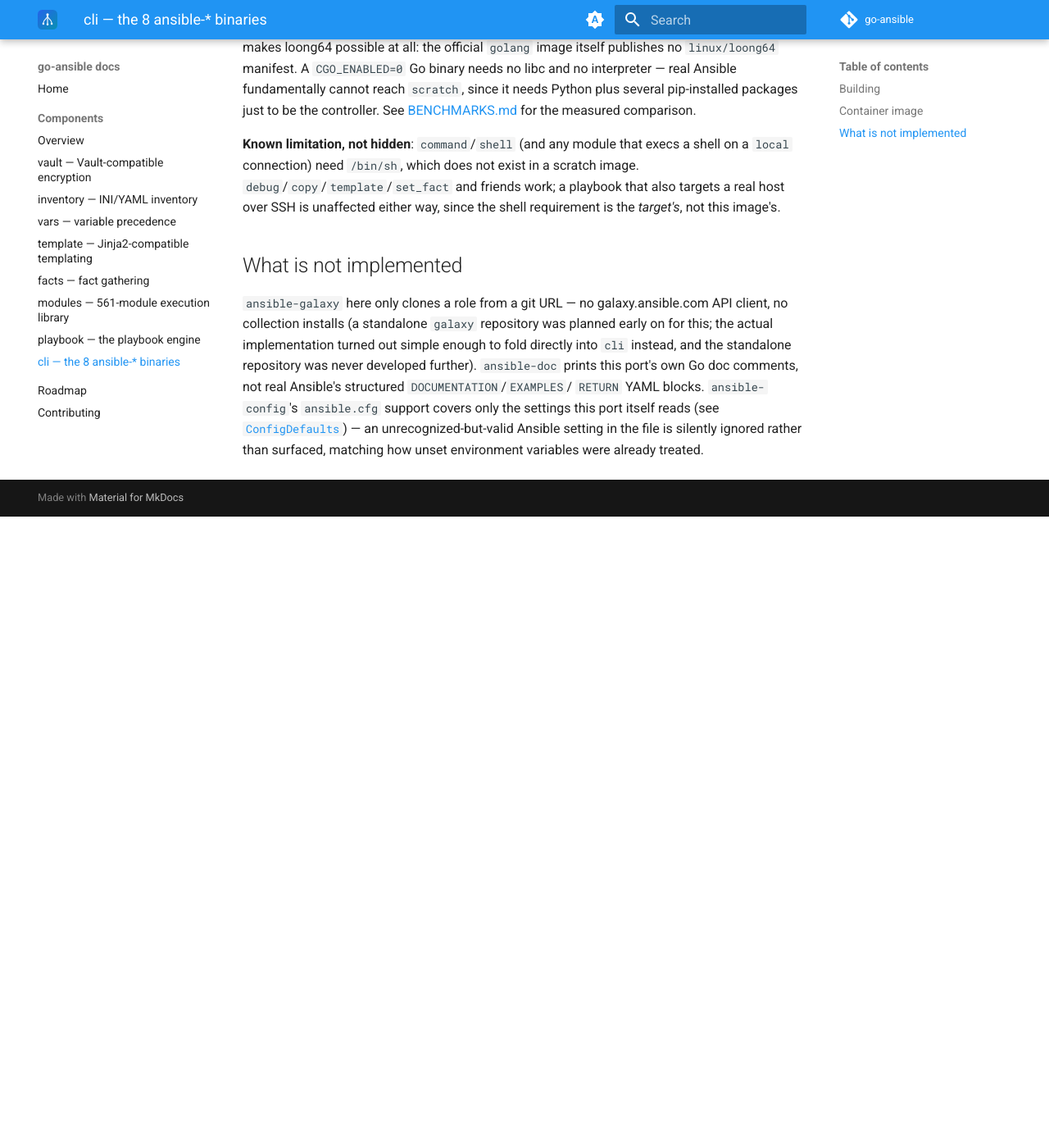
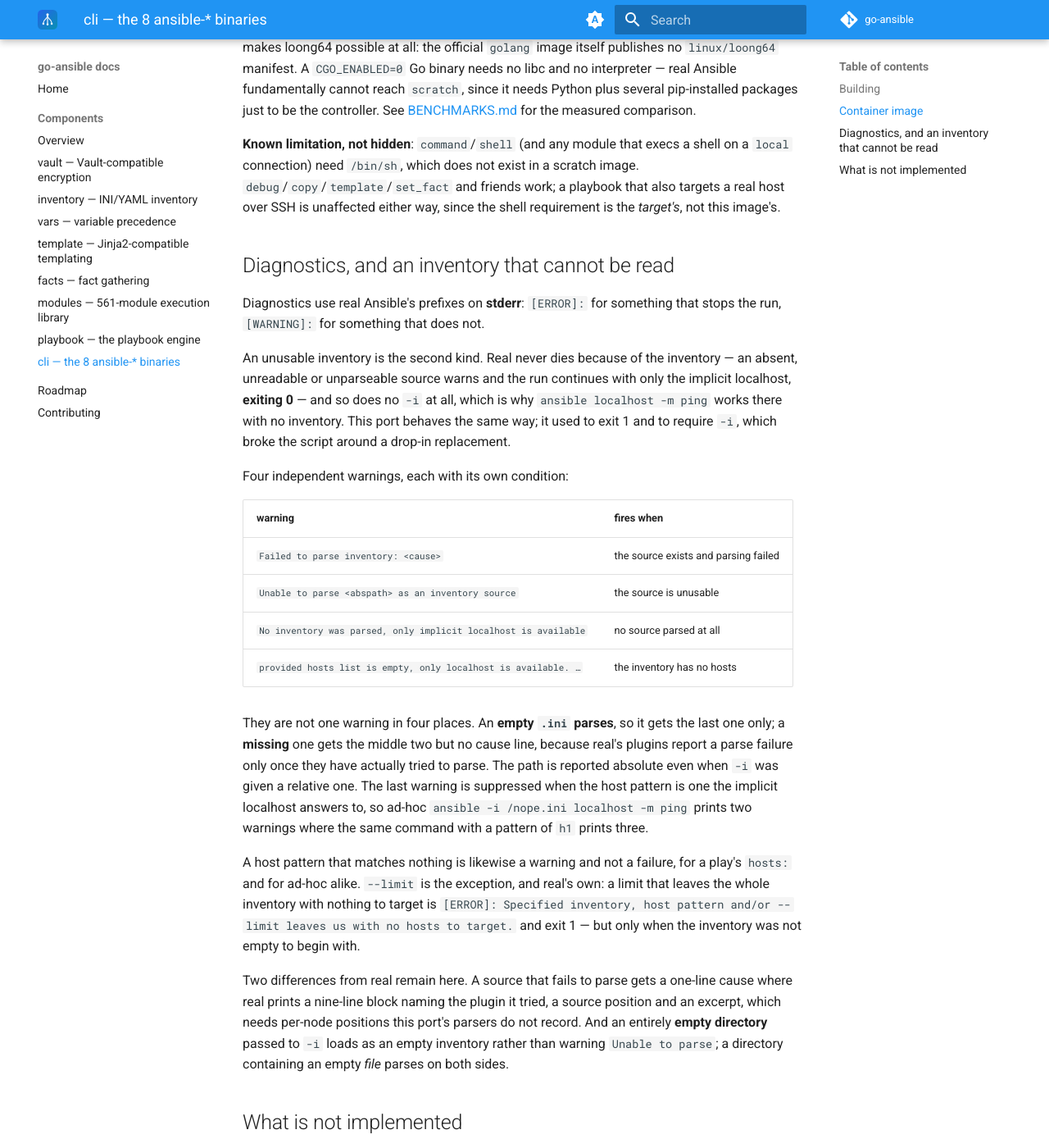
Before and after one commit to go-ansible/docs, an MkDocs documentation site: the page built from docs/components/cli.md, in a window 1280 px wide and 1400 px high, scrolled down 1451 px. Shown: the whole window at 82% size. Built offline with MkDocs 1.6.1 and Material for MkDocs 9.7.7, drawn with Linux system fonts in a browser that asks for light colours; the version menu is left out; before the commit the page ends 2081 px from its top, so only the background shows below that.

Commit message:
Document the inventory warnings and the diagnostic prefixes (#51)
An unusable inventory is a warning here now, not a fatal error, and -i
is optional -- matching real Ansible, which never dies because of the
inventory and runs on the implicit localhost instead.

cli.md gives the four warnings with the condition each one has, because
they are not one warning in four places: an empty .ini parses and gets
only the empty-hosts warning, while a missing one gets two others and
no cause line. It also names the two remaining differences: the
one-line parse cause where real prints a nine-line block with a source
position, and an empty directory that loads as an empty inventory
rather than warning.

playbook.md documents Warner and says why it is not a Callback -- a
callback reports progress to the run's output stream, a warning is
about the run's inputs and goes to stderr -- and why it deduplicates.

inventory.md documents MatchReport and the two-part rule behind it: a
term is reported when it matched no host AND no group, so an empty
group is not mistaken for a typo.

Co-authored-by: Claude Opus 5 <noreply@anthropic.com>

```diff
--- a/docs/components/cli.md
+++ b/docs/components/cli.md
@@ -56,6 +56,50 @@ in a scratch image. `debug`/`copy`/`template`/`set_fact` and friends work; a
 playbook that also targets a real host over SSH is unaffected either way,
 since the shell requirement is the *target's*, not this image's.
 
+## Diagnostics, and an inventory that cannot be read
+
+Diagnostics use real Ansible's prefixes on **stderr**: `[ERROR]: ` for
+something that stops the run, `[WARNING]: ` for something that does not.
+
+An unusable inventory is the second kind. Real never dies because of the
+inventory — an absent, unreadable or unparseable source warns and the run
+continues with only the implicit localhost, **exiting 0** — and so does no
+`-i` at all, which is why `ansible localhost -m ping` works there with no
+inventory. This port behaves the same way; it used to exit 1 and to require
+`-i`, which broke the script around a drop-in replacement.
+
+Four independent warnings, each with its own condition:
+
+| warning | fires when |
+|---|---|
+| `Failed to parse inventory: <cause>` | the source exists and parsing failed |
+| `Unable to parse <abspath> as an inventory source` | the source is unusable |
+| `No inventory was parsed, only implicit localhost is available` | no source parsed at all |
+| `provided hosts list is empty, only localhost is available. …` | the inventory has no hosts |
+
+They are not one warning in four places. An **empty `.ini` parses**, so it
+gets the last one only; a **missing** one gets the middle two but no cause
+line, because real's plugins report a parse failure only once they have
+actually tried to parse. The path is reported absolute even when `-i` was
+given a relative one. The last warning is suppressed when the host pattern is
+one the implicit localhost answers to, so ad-hoc `ansible -i /nope.ini
+localhost -m ping` prints two warnings where the same command with a pattern
+of `h1` prints three.
+
+A host pattern that matches nothing is likewise a warning and not a failure,
+for a play's `hosts:` and for ad-hoc alike. `--limit` is the exception, and
+real's own: a limit that leaves the whole inventory with nothing to target is
+`[ERROR]: Specified inventory, host pattern and/or --limit leaves us with no
+hosts to target.` and exit 1 — but only when the inventory was not empty to
+begin with.
+
+Two differences from real remain here. A source that fails to parse gets a
+one-line cause where real prints a nine-line block naming the plugin it tried,
+a source position and an excerpt, which needs per-node positions this port's
+parsers do not record. And an entirely **empty directory** passed to `-i`
+loads as an empty inventory rather than warning `Unable to parse`; a directory
+containing an empty *file* parses on both sides.
+
 ## What is not implemented
 
 `ansible-galaxy` here only clones a role from a git URL — no
```
Also changed, not shown: docs/components/inventory.md (+15 -0 lines), docs/components/playbook.md (+28 -0 lines).
